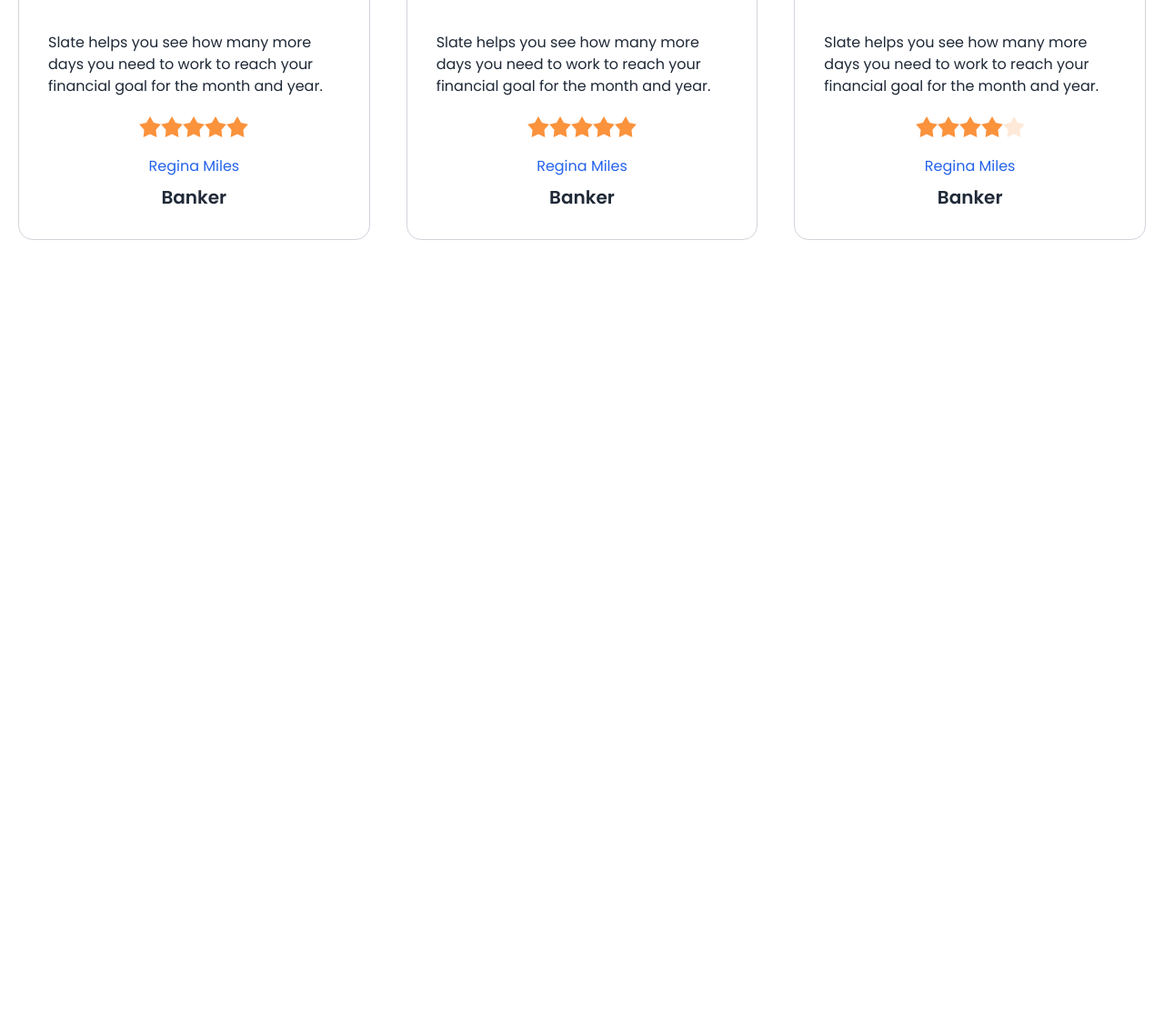
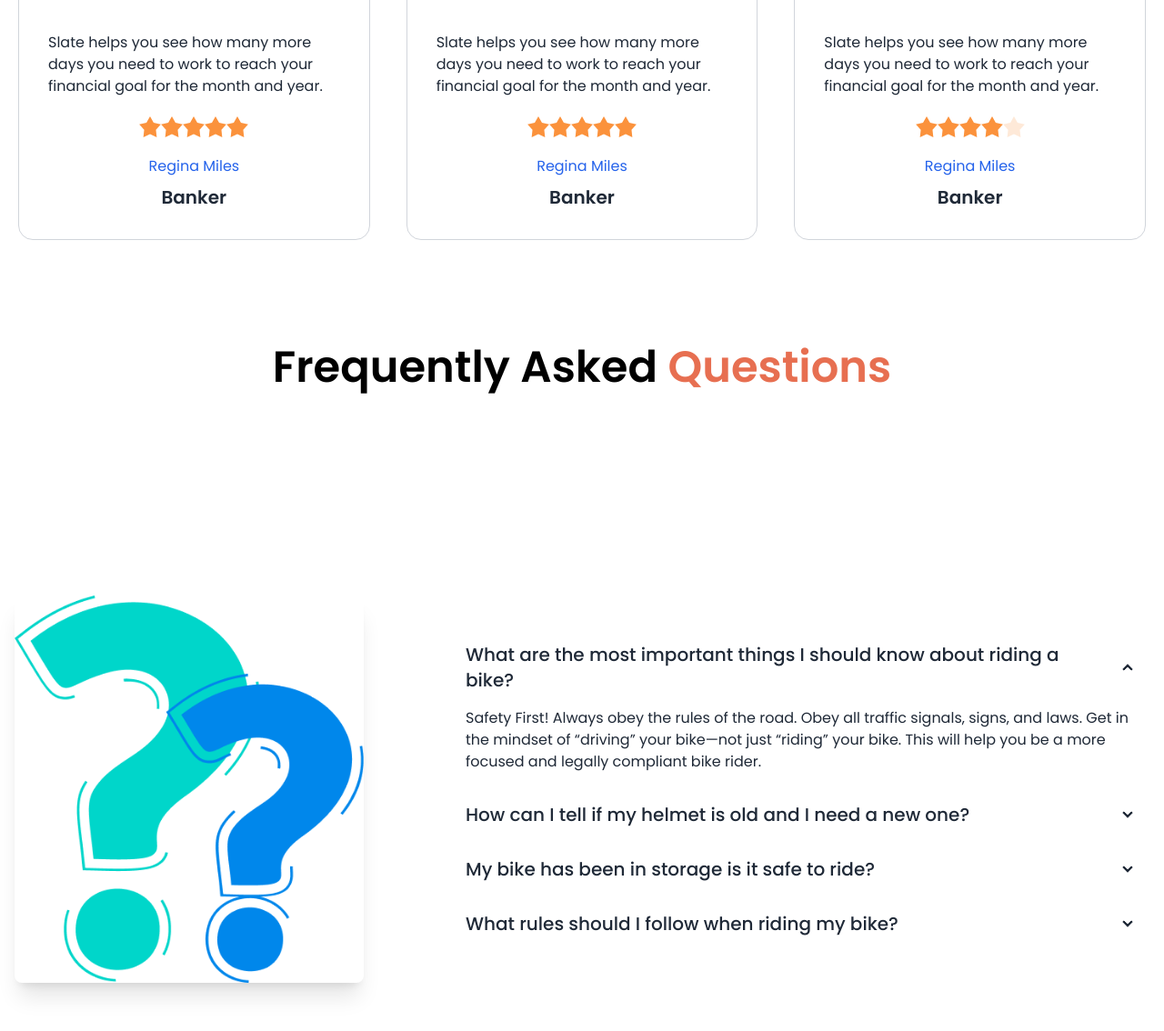
Before and after one commit to md-osman-goni/biker-zone-with-daisyui, a plain HTML site: page index.html in a window 1280 px wide. Shown: the part 2179-3313 px from the top of the page at 91% size. Before the commit the page ends 2559 px from the top, so only its background shows below. Drawn offline with nearby package versions, Linux system fonts and the light colour scheme.

Commit message:
faq section done

```diff
--- a/index.html
+++ b/index.html
@@ -208,7 +208,8 @@
                         <figure><img src="/images/others/latest1.png" alt="Shoes" /></figure>
                         <div class="card-body">
                             <h2 class="card-title">Ducati XDIAVEL S-73</h2>
-                          <p>Lorem ipsum dolor sit amet, consectetur adipiscing elit. Lacus, fermentum amet faucibus sed id nisi lectus at.</p>
+                            <p>Lorem ipsum dolor sit amet, consectetur adipiscing elit. Lacus, fermentum amet faucibus
+                                sed id nisi lectus at.</p>
                             <div class="card-actions">
                                 <button class="btn bg-bike-primary text-white  uppercase">Buy Now</button>
                             </div>
@@ -223,7 +224,8 @@
                         <figure><img src="/images/others/latest2.png" alt="Shoes" /></figure>
                         <div class="card-body">
                             <h2 class="card-title">Ducati XDIAVEL S-73</h2>
-                          <p>Lorem ipsum dolor sit amet, consectetur adipiscing elit. Lacus, fermentum amet faucibus sed id nisi lectus at.</p>
+                            <p>Lorem ipsum dolor sit amet, consectetur adipiscing elit. Lacus, fermentum amet faucibus
+                                sed id nisi lectus at.</p>
                             <div class="card-actions">
                                 <button class="btn bg-bike-primary text-white  uppercase">Buy Now</button>
                             </div>
@@ -238,7 +240,8 @@
                         <figure><img src="/images/others/latest3.png" alt="Shoes" /></figure>
                         <div class="card-body">
                             <h2 class="card-title">Ducati XDIAVEL S-73</h2>
-                          <p>Lorem ipsum dolor sit amet, consectetur adipiscing elit. Lacus, fermentum amet faucibus sed id nisi lectus at.</p>
+                            <p>Lorem ipsum dolor sit amet, consectetur adipiscing elit. Lacus, fermentum amet faucibus
+                                sed id nisi lectus at.</p>
                             <div class="card-actions">
                                 <button class="btn bg-bike-primary text-white  uppercase">Buy Now</button>
                             </div>
@@ -252,7 +255,8 @@
 
         <!-- happy client section -->
         <section class="my-24">
-            <h2 class="text-5xl text-black text-center font-semibold mb-10">Happy <span class="text-bike-primary">Clients says</span></h2>
+            <h2 class="text-5xl text-black text-center font-semibold mb-10">Happy <span
+                    class="text-bike-primary">Clients says</span></h2>
             <div class="grid grid-cols-1 md:grid-cols-2 lg:grid-cols-3 ">
 
                 <!-- client 1 -->
@@ -271,7 +275,9 @@
                             <input type="radio" name="rating-2" class="mask mask-star-2 bg-orange-400" checked />
                             <input type="radio" name="rating-2" class="mask mask-star-2 bg-orange-400" />
                         </div>
-                      <a class="" href=""><p class="text-blue-600 text-center mt-3">Regina Miles</p></a>
+                        <a class="" href="">
+                            <p class="text-blue-600 text-center mt-3">Regina Miles</p>
+                        </a>
                         <h2 class="card-title justify-center">Banker</h2>
                     </div>
                 </div>
@@ -293,7 +299,9 @@
                             <input type="radio" name="rating-2" class="mask mask-star-2 bg-orange-400" checked />
                             <input type="radio" name="rating-2" class="mask mask-star-2 bg-orange-400" />
                         </div>
-                      <a class="" href=""><p class="text-blue-600 text-center mt-3">Regina Miles</p></a>
+                        <a class="" href="">
+                            <p class="text-blue-600 text-center mt-3">Regina Miles</p>
+                        </a>
                         <h2 class="card-title justify-center">Banker</h2>
                     </div>
                 </div>
@@ -315,11 +323,88 @@
                             <input type="radio" name="rating-2" class="mask mask-star-2 bg-orange-400" checked />
                             <input type="radio" name="rating-2" class="mask mask-star-2 bg-orange-400" />
                         </div>
-                      <a class="" href=""><p class="text-blue-600 text-center mt-3">Regina Miles</p></a>
+                        <a class="" href="">
+                            <p class="text-blue-600 text-center mt-3">Regina Miles</p>
+                        </a>
                         <h2 class="card-title justify-center">Banker</h2>
                     </div>
                 </div>
             </div>
+        </section>
+
+
+        <!-- FAQ Section -->
+        <section>
+            <h2 class="text-5xl text-black text-center font-semibold mb-10">Frequently Asked <span
+                    class="text-bike-primary">Questions</span></h2>
+
+            <div class="hero min-h-screen ">
+                <div class="hero-content flex-col lg:gap-24 lg:flex-row">
+                    <img src="/images/others/faq.png" class="shadow-xl w-3/4 lg:max-w-sm rounded-lg " />
+                    <div>
+                        <!-- first question -->
+                        <div class="collapse collapse-arrow ">
+                            <input type="radio" name="my-accordion-2" checked="checked" />
+                            <div class="collapse-title text-xl font-medium">
+                                What are the most important things I should
+                                know about riding a bike?
+                            </div>
+                            <div class="collapse-content">
+                                <p>
+                                    Safety First! Always obey the rules of the road. Obey all traffic signals, signs, and
+                                    laws. Get in the mindset of “driving” your bike—not just “riding” your bike. This
+                                    will help you be a more focused and legally compliant bike rider.
+                                </p>
+                            </div>
+                        </div>
+
+                        <!-- second question -->
+                        <div class="collapse collapse-arrow ">
+                            <input type="radio" name="my-accordion-2" />
+                            <div class="collapse-title text-xl font-medium">
+                                How can I tell if my helmet is old and I need a
+                                new one?
+                            </div>
+                            <div class="collapse-content">
+                                <p>
+                                    Safety First! Always obey the rules of the road. Obey all traffic signals, signs, and
+                                    laws. Get in the mindset of “driving” your bike—not just “riding” your bike. This
+                                    will help you be a more focused and legally compliant bike rider.
+                                </p>
+                            </div>
+                        </div>
+
+                        <!-- Third question -->
+                        <div class="collapse collapse-arrow ">
+                            <input type="radio" name="my-accordion-2" />
+                            <div class="collapse-title text-xl font-medium">
+                                My bike has been in storage is it safe to ride?
+                            </div>
+                            <div class="collapse-content">
+                                <p>
+                                    Safety First! Always obey the rules of the road. Obey all traffic signals, signs, and
+                                    laws. Get in the mindset of “driving” your bike—not just “riding” your bike. This
+                                    will help you be a more focused and legally compliant bike rider.</p>
+                            </div>
+                        </div>
+
+                        <!-- Fourth question -->
+                        <div class="collapse collapse-arrow ">
+                            <input type="radio" name="my-accordion-2" />
+                            <div class="collapse-title text-xl font-medium">
+                                What rules should I follow when riding my bike?
+                            </div>
+                            <div class="collapse-content">
+                                <p>
+                                    Safety First! Always obey the rules of the road. Obey all traffic signals, signs, and
+                                    laws. Get in the mindset of “driving” your bike—not just “riding” your bike. This
+                                    will help you be a more focused and legally compliant bike rider.</p>
+                            </div>
+                        </div>
+                    </div>
+                </div>
+            </div>
+
         </section>
     </main>
     <footer>
```
Lines whose indentation alone changed are shown as unchanged.
